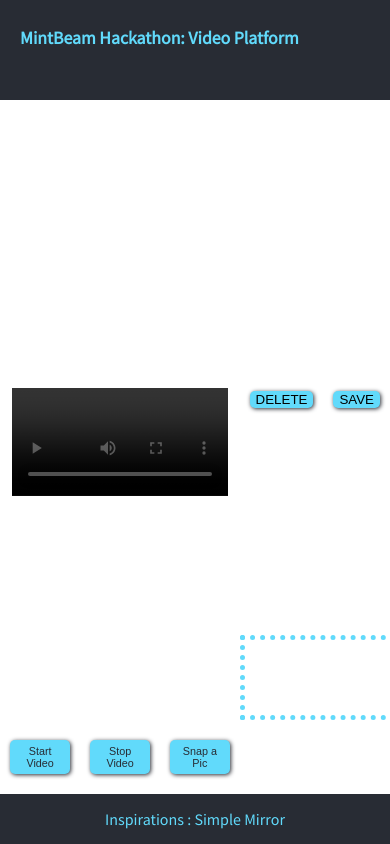
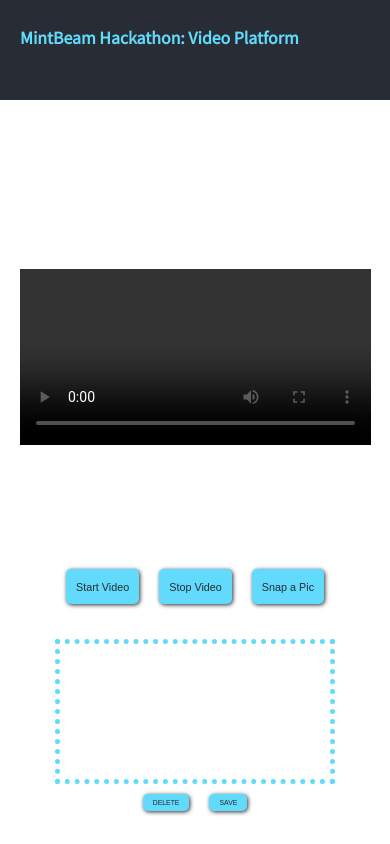
Before and after one commit to hannahlivnat/mintbeam-app, a React (Create React App) app: page / in a window 390 px wide. Both pictures are taken after a click on the button "Snap a Pic". Shown: the top 844 px of the page. Built offline with nearby package versions, Linux system fonts and the light colour scheme.

Commit message:
added some simple responsiveness

```diff
--- a/src/App.scss
+++ b/src/App.scss
@@ -4,9 +4,39 @@
 $light-blue: #61dafb;
 $black:  #282c34;
 
+//layout breakpoints
+
+@mixin bp($point) {
+
+  @if $point==xs {
+    @media only screen and (max-width: 350px) {
+      @content;
+    }
+  }
+
+  @else if $point==sm {
+    @media only screen and (max-width: 620px) {
+      @content;
+    }
+  }
+
+  @else if $point==md {
+    @media only screen and (max-width: 1000px) {
+      @content;
+    }
+  }
+
+  @else if $point==xl {
+    @media only screen and (min-width: 1300px) {
+      @content;
+    }
+  }
+}
+
 //FONT VARIABLES
 $subheading-fontsize: calc(10px + 2vmin);
 $body-fontsize: calc(3px + 2vmin);
+$small-fontsize: calc(1px + 1.5vmin);
 $sourcesans: ('Source Sans Pro', sans-serif);
 
 html, body, .container{
@@ -45,6 +75,15 @@ header {
 }
 
 .video-stream {
+  @include bp(md) {
+    grid-template-columns: 100%;
+    grid-template-rows: 1fr 75px 1fr;
+    grid-template-areas:
+    "video"
+    "button"
+    "photo";
+  }
+
   grid-area: video;
   padding-top: 4rem;
   width: 100%;
@@ -65,36 +104,48 @@ header {
   .photo-taken {
     grid-area: photo;
     visibility: hidden;
-    display: flex;
-    flex-direction: column;
-    justify-content: center;
+    display: grid;
+    padding: 15px;
+    grid-template-columns: 100%;
+    grid-template-rows: 1fr 200px;
+    grid-gap: 10px;
+    grid-template-areas:
+    "photo"
+    "button";
 
-    h4 {
-      color: $light-blue;
-      font-size: $subheading-fontsize;
-      margin: 20px auto  0 auto;
-    }
 
     .photo-options {
-      margin: auto;
+      grid-area: button;
+      margin: 0 auto auto auto;
       display: flex;
       flex-direction: row;
       justify-content: center;
+      align-content: flex-start;
 
       button {
         background-color: $light-blue;
         box-shadow: 1px 1px 4px $black;
         border-radius: 5px;
+        font-size: $small-fontsize;
+        color: $black;
+        letter-spacing: .03px;
         margin: 0 10px;
+        padding: 5px 10px;
         outline: none;
         border: none;
       }
     }
 
     .canvas {
+
+      @include bp(md) {
+        width: 75%;
+        height: auto;
+      }
+      grid-area: photo;
       width: 95%;
-      padding: 2px;
-      height: auto;
+      height: 50%;
+      margin: auto;
       border: 5px dotted $light-blue;
     }
   }
--- a/src/components/camera.jsx
+++ b/src/components/camera.jsx
@@ -46,12 +46,15 @@ class Camera extends React.Component {
     }
 
     saveImg = () => {
-      console.log("I am being triggered");
+
       const canvas = document.querySelector(".canvas");
       const saveButton = document.querySelector('#saveButton');
-      const image = canvas.toDataURL('image/png', 0.5);
-      console.log(image);
-      const link = document.createElement('a');
+
+      //CONVERT CANVAS TO PNG FILE
+      const image = canvas.toDataURL('image/png', 1.0);
+
+      // DOWNLOAD THE IMAGE
+      const link = document.createElement("a");
       link.download = 'new-image.png';
       link.href = image;
       link.click();
@@ -73,12 +76,13 @@ class Camera extends React.Component {
                     <button onClick={this.takeSnapShot}>Snap a Pic</button>
                 </div>
                 <div className="photo-taken">
+                    <canvas className="canvas" />
                     <div className="photo-options">
                         <button onClick={this.deleteImg}>DELETE</button>
-                        <button onClick={this.saveImg} id="saveButton">SAVE</button>
+                        <button onClick={this.saveImg} id="saveButton">
+                            SAVE
+                        </button>
                     </div>
-
-                    <canvas className="canvas" />
                 </div>
             </div>
         );
```
